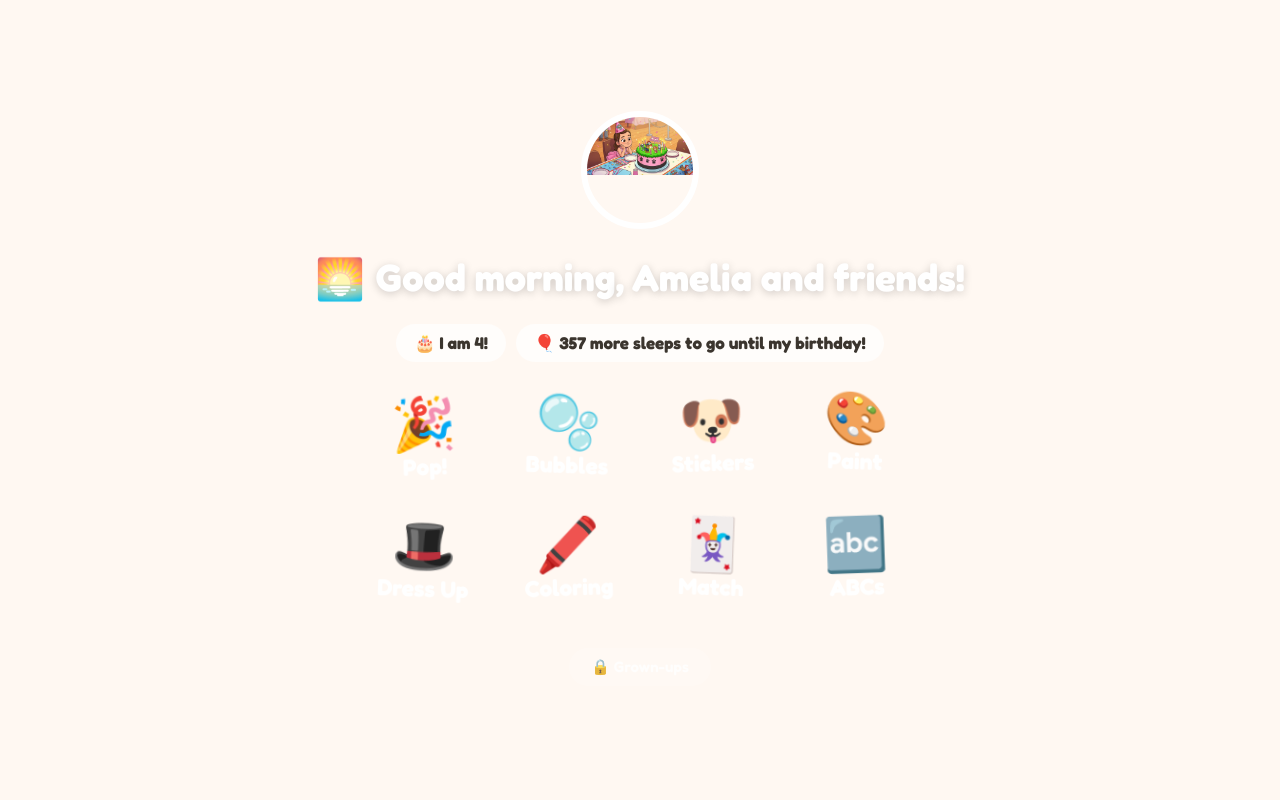
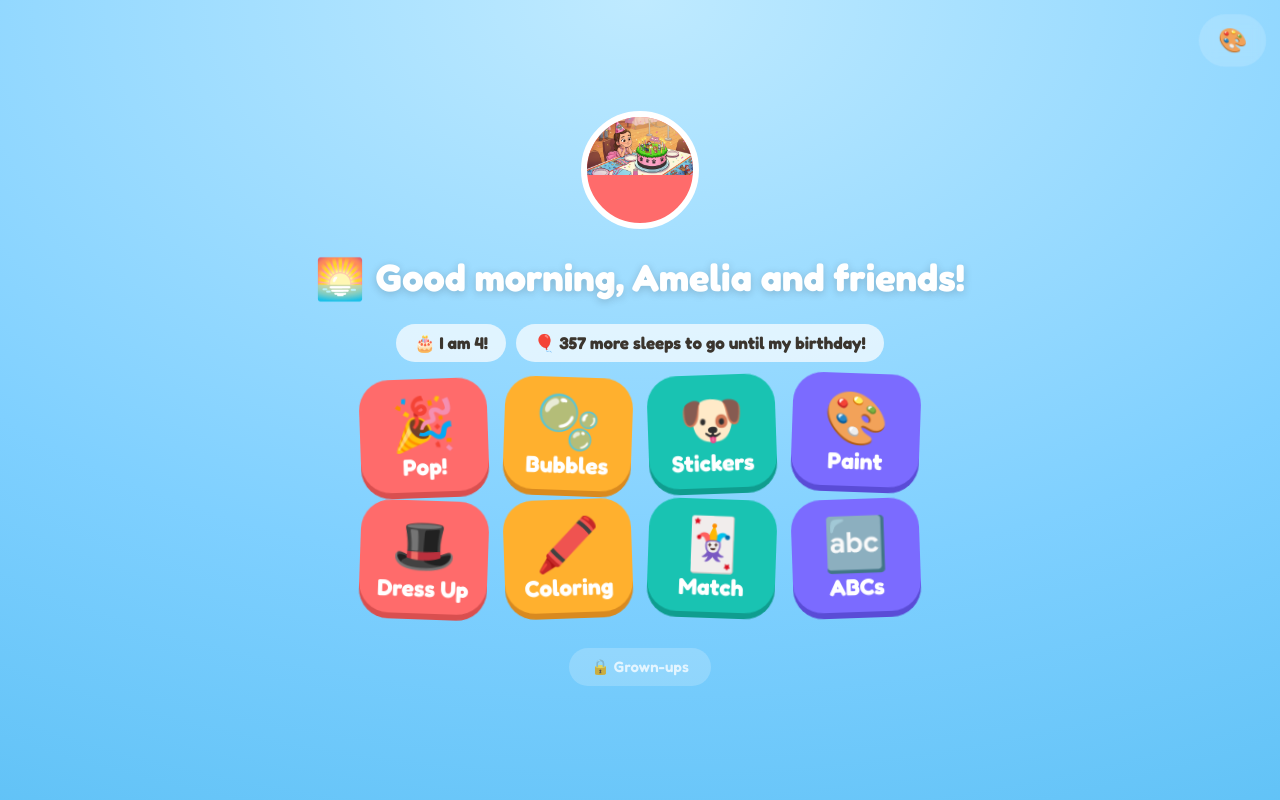
Before and after one commit to bdsys/amelia-online, a Next.js app: page / in a window 1280 px wide. Built offline with nearby package versions, Linux system fonts and the light colour scheme.

Commit message:
feat: theme switcher (Bright/Pastel/Dreamy + localStorage persistence)
Co-Authored-By: Claude Sonnet 4.6 <noreply@anthropic.com>

```diff
--- a/src/app/playground/Playground.tsx
+++ b/src/app/playground/Playground.tsx
@@ -2,6 +2,7 @@
 
 import { useCallback, useEffect, useMemo, useRef, useState } from "react";
 import { greeting, ageNow, daysToBday } from "@/lib/playground-date";
+import { type ThemeKey, THEME_ORDER, THEMES, themeToCssVars } from "@/lib/playground-theme";
 import Hub from "./screens/Hub";
 import Pop from "./screens/Pop";
 import Bubbles from "./screens/Bubbles";
@@ -198,6 +199,26 @@ export default function Playground() {
 
   // ABC
   const [abcActive, setAbcActive] = useState<number | null>(null);
+
+  // Theme
+  const [theme, setTheme] = useState<ThemeKey>("bright"); // default for SSR
+
+  // Read persisted theme after mount — avoids hydration mismatch.
+  useEffect(() => {
+    try {
+      const s = localStorage.getItem("amelia-theme");
+      // eslint-disable-next-line react-hooks/set-state-in-effect
+      if (s === "bright" || s === "pastel" || s === "dreamy") setTheme(s as ThemeKey);
+    } catch {}
+  }, []);
+
+  const cycleTheme = useCallback(() => {
+    setTheme((t) => {
+      const next = THEME_ORDER[(THEME_ORDER.indexOf(t) + 1) % THEME_ORDER.length];
+      try { localStorage.setItem("amelia-theme", next); } catch {}
+      return next;
+    });
+  }, []);
 
   // Greeting / age / countdown — cheap to compute, just do it in render
   const greetingData = useMemo(() => greeting(), []);
@@ -429,6 +450,7 @@ export default function Playground() {
         fontFamily: "var(--font-display)",
         position: "relative",
         overflow: "hidden",
+        ...themeToCssVars(THEMES[theme]),
       }}
     >
       {screen === "hub" && (
@@ -440,6 +462,8 @@ export default function Playground() {
           cardBg={CARD_BG}
           cardShadow={CARD_SHADOW}
           onGoTo={goTo}
+          theme={theme}
+          onCycleTheme={cycleTheme}
         />
       )}
       {screen === "pop" && (
--- a/src/app/playground/screens/Hub.tsx
+++ b/src/app/playground/screens/Hub.tsx
@@ -2,6 +2,7 @@ import Image from "next/image";
 import Link from "next/link";
 import type { Screen } from "../Playground";
 import type { Greeting } from "@/lib/playground-date";
+import type { ThemeKey } from "@/lib/playground-theme";
 
 type CardDef = {
   id: string;
@@ -19,6 +20,8 @@ type HubProps = {
   cardBg: string[];
   cardShadow: string[];
   onGoTo: (s: Screen) => void;
+  theme: ThemeKey;
+  onCycleTheme: () => void;
 };
 
 export default function Hub({
@@ -29,6 +32,7 @@ export default function Hub({
   cardBg,
   cardShadow,
   onGoTo,
+  onCycleTheme,
 }: HubProps) {
   return (
     <div
@@ -43,6 +47,36 @@ export default function Hub({
         boxSizing: "border-box",
       }}
     >
+      {/* Theme pill */}
+      <button
+        onClick={onCycleTheme}
+        style={{
+          position: "fixed",
+          top: 16,
+          right: 16,
+          background: "var(--pg-play)",
+          border: "none",
+          borderRadius: 999,
+          padding: "8px 18px",
+          fontSize: 22,
+          cursor: "pointer",
+          animation: "pg-pulse 2.2s ease-in-out infinite",
+          backdropFilter: "blur(6px)",
+          color: "var(--pg-ink)",
+          fontFamily: "var(--font-display)",
+          fontWeight: 700,
+          zIndex: 10,
+          minWidth: 48,
+          minHeight: 48,
+          display: "flex",
+          alignItems: "center",
+          justifyContent: "center",
+        }}
+        aria-label="Change theme"
+      >
+        🎨
+      </button>
+
       {/* Avatar */}
       <div
         style={{
--- /dev/null
+++ b/src/lib/playground-theme.ts
@@ -0,0 +1,52 @@
+export type ThemeKey = "bright" | "pastel" | "dreamy";
+
+export const THEME_ORDER: ThemeKey[] = ["bright", "pastel", "dreamy"];
+
+export interface ThemePalette {
+  bg: string;
+  ink: string;
+  play: string;
+  cards: [string, string, string, string];
+  shadows: [string, string, string, string];
+}
+
+export const THEMES: Record<ThemeKey, ThemePalette> = {
+  bright: {
+    bg: "radial-gradient(120% 120% at 50% 0%,#bfeaff 0%,#7fd0ff 60%,#5cc0f5 100%)",
+    ink: "#22323d",
+    play: "rgba(255,255,255,.16)",
+    cards:   ["#ff6b6b","#ffb02e","#19c3b2","#7b6bff"],
+    shadows: ["#d94f4f","#d98a1f","#0f9d8f","#5a4cd6"],
+  },
+  pastel: {
+    bg: "radial-gradient(120% 120% at 50% 0%,#fff7ef 0%,#ffe9d6 60%,#ffd9c2 100%)",
+    ink: "#6a5560",
+    play: "rgba(255,255,255,.35)",
+    cards:   ["#ff9eb5","#ffc97a","#7ed4b6","#b7a4ee"],
+    shadows: ["#e87e97","#e0a953","#5cb898","#9685cf"],
+  },
+  dreamy: {
+    bg: "linear-gradient(165deg,#c9b3ff 0%,#a9c6ff 55%,#9fd6ff 100%)",
+    ink: "#3a3160",
+    play: "rgba(255,255,255,.18)",
+    cards:   ["#ff8fc7","#ffcf86","#79e3d4","#9d8bff"],
+    shadows: ["#e06aa6","#e0ab5b","#4fc0ae","#7a66e0"],
+  },
+};
+
+/** Build the inline-style CSS var overrides for the Playground root div */
+export function themeToCssVars(t: ThemePalette): Record<string, string> {
+  return {
+    "--pg-bg":      t.bg,
+    "--pg-ink":     t.ink,
+    "--pg-play":    t.play,
+    "--pg-card1":   t.cards[0],
+    "--pg-card2":   t.cards[1],
+    "--pg-card3":   t.cards[2],
+    "--pg-card4":   t.cards[3],
+    "--pg-shadow1": t.shadows[0],
+    "--pg-shadow2": t.shadows[1],
+    "--pg-shadow3": t.shadows[2],
+    "--pg-shadow4": t.shadows[3],
+  };
+}
```
Also changed, not shown: 1 other file (tests, documents, lock files or other folders).
